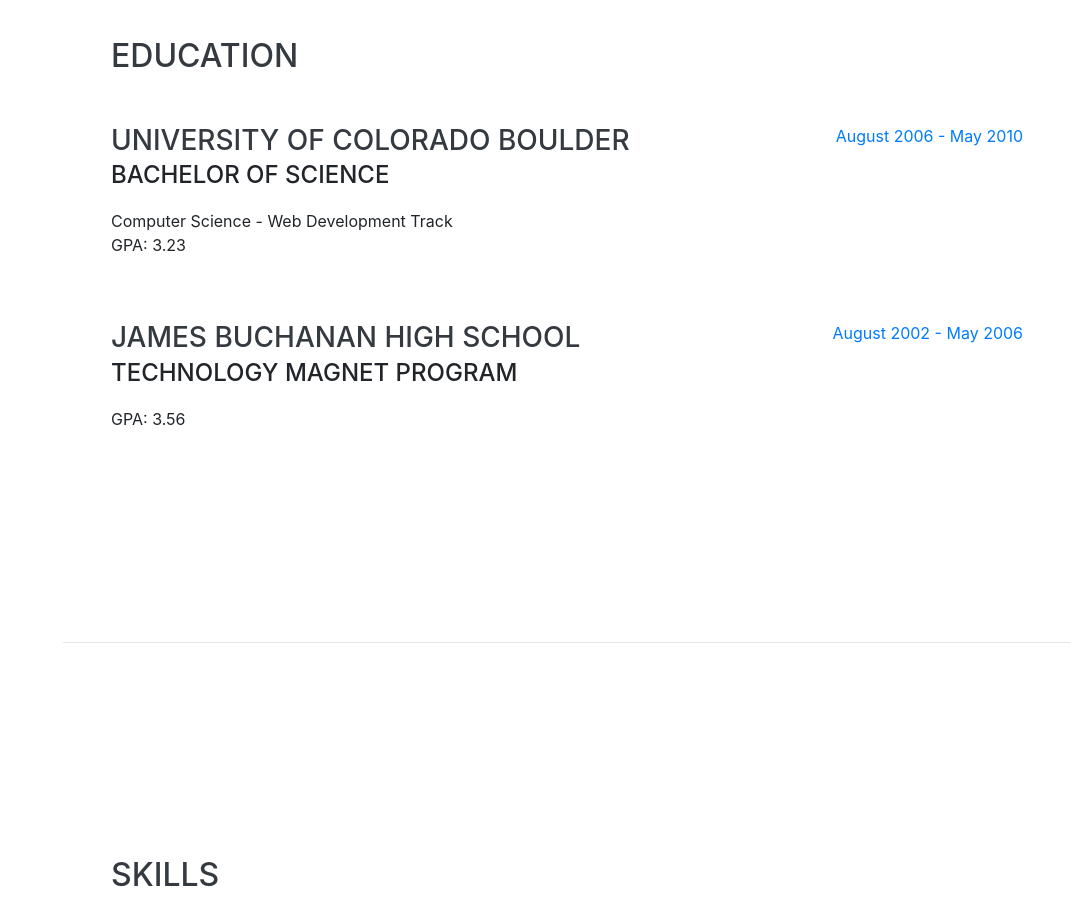
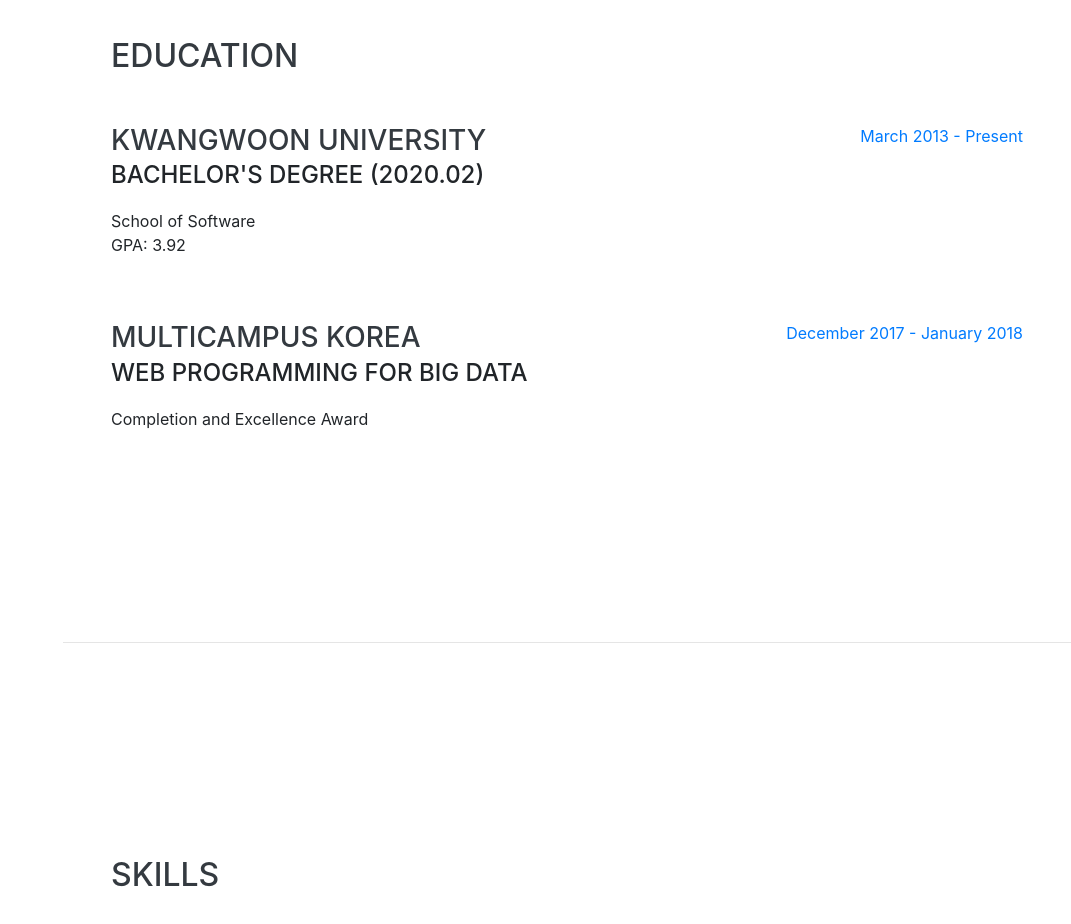
Before and after one commit to ChapJun/ChapJun.github.io, a website with bundled scripts: page index.html in a window 1280 px wide. Shown: the part 1760-2684 px from the top of the page, without its empty margins (209-1280 px from the left). Built offline with nearby package versions, Linux system fonts and the light colour scheme; a web font is replaced by a local one.

Commit message:
Update index.html

```diff
--- a/index.html
+++ b/index.html
@@ -154,24 +154,24 @@
 
         <div class="resume-item d-flex flex-column flex-md-row justify-content-between mb-5">
           <div class="resume-content">
-            <h3 class="mb-0">University of Colorado Boulder</h3>
-            <div class="subheading mb-3">Bachelor of Science</div>
-            <div>Computer Science - Web Development Track</div>
-            <p>GPA: 3.23</p>
+            <h3 class="mb-0">Kwangwoon University</h3>
+            <div class="subheading mb-3">Bachelor's degree (2020.02)</div>
+            <div>School of Software</div>
+            <p>GPA: 3.92</p>
           </div>
           <div class="resume-date text-md-right">
-            <span class="text-primary">August 2006 - May 2010</span>
+            <span class="text-primary">March 2013 - Present</span>
           </div>
         </div>
 
         <div class="resume-item d-flex flex-column flex-md-row justify-content-between">
           <div class="resume-content">
-            <h3 class="mb-0">James Buchanan High School</h3>
-            <div class="subheading mb-3">Technology Magnet Program</div>
-            <p>GPA: 3.56</p>
+            <h3 class="mb-0">Multicampus Korea</h3>
+            <div class="subheading mb-3">Web Programming for Big Data</div>
+            <p>Completion and Excellence Award</p>
           </div>
           <div class="resume-date text-md-right">
-            <span class="text-primary">August 2002 - May 2006</span>
+            <span class="text-primary">December 2017 - January 2018</span>
           </div>
         </div>
 
```
